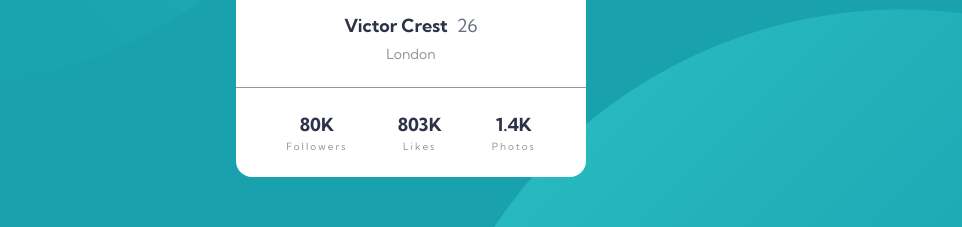
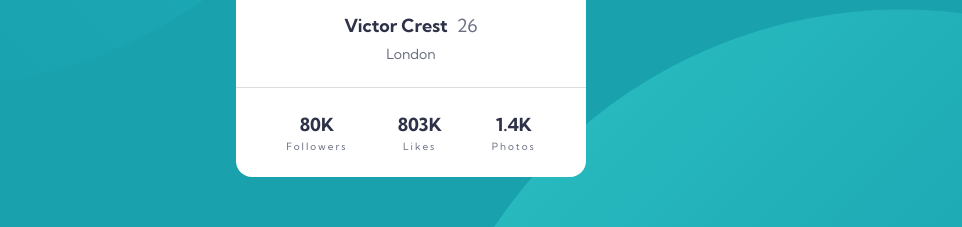
Before and after one commit to melissavi08/profile-card-component, a plain HTML site: page index.html in a window 1280 px wide. Shown: the part 391-618 px from the top of the page, without its empty margins (229-1191 px from the left). Drawn offline with Linux system fonts and the light colour scheme.

Commit message:
p color and stats border-top changed

```diff
--- a/css/style.css
+++ b/css/style.css
@@ -43,7 +43,7 @@ h3 {
 p {
   margin: 8px 0px;
   font-size: 14px;
-  color: var(--complementaryGrayColor);
+  color: var(--secondaryGrayColor);
 }
 
 .cardContainer {
@@ -102,7 +102,7 @@ p {
   height: 90px;
   align-items: center;
   justify-content: space-evenly;
-  border-top: 0.5px solid var(--complementaryGrayColor);
+  border-top: 1px solid #dddddd;
 }
 
 .stats p {
```
